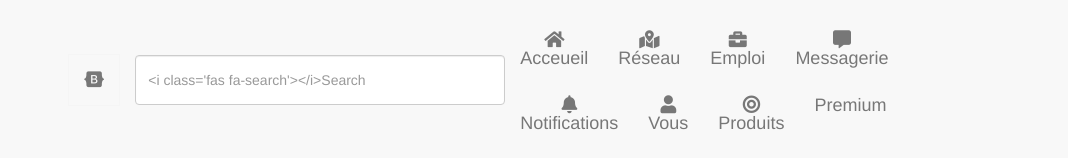
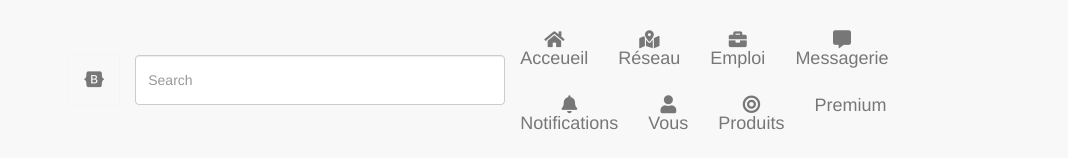
Before and after one commit to jamaldine/MonBlog, an Angular app in the folder blog/: page / in a window 1280 px wide. Shown: the top 158 px of the page, without its empty margins (212-1280 px from the left). Built offline with nearby package versions, Linux system fonts and the light colour scheme.

Commit message:
input search

```diff
--- a/blog/src/app/header/header.component.html
+++ b/blog/src/app/header/header.component.html
@@ -11,7 +11,7 @@
           <input
             class="form-control mr-sm-2 size_search"
             type="search"
-            placeholder="{{ search }}Search"
+            placeholder="Search"
             aria-label="Search"
           />
         </form>
```
